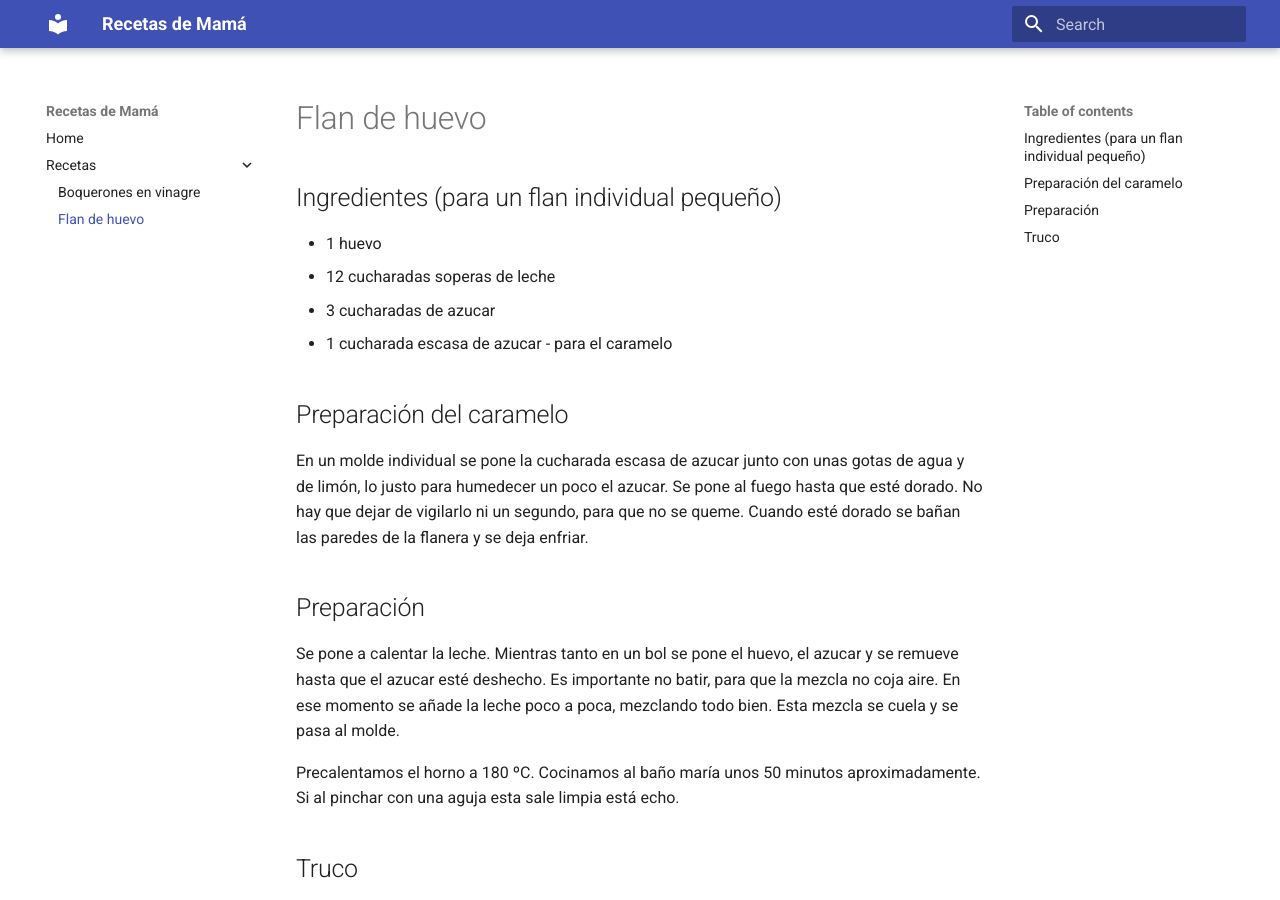
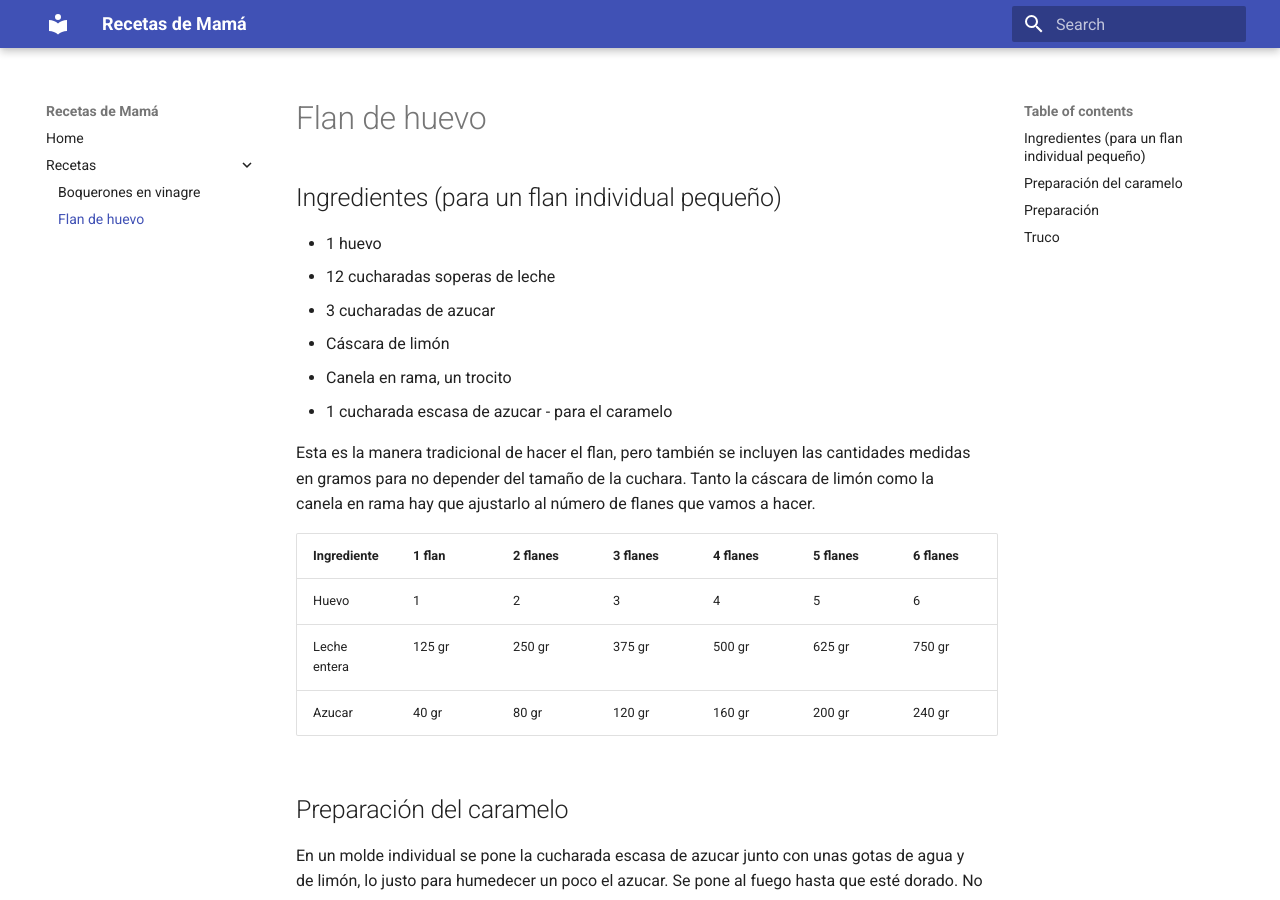
Before and after one commit to cenieto/recetas-mama, an MkDocs documentation site: the page built from docs/recipes/flan-de-huevo.md, in a window 1280 px wide and 900 px high. Built offline with MkDocs 1.6.1 and Material for MkDocs 9.7.7, drawn with Linux system fonts in a browser that asks for light colours.

Commit message:
receta del flan de huevo

```diff
--- a/docs/recipes/flan-de-huevo.md
+++ b/docs/recipes/flan-de-huevo.md
@@ -4,7 +4,17 @@
 * 1 huevo
 * 12 cucharadas soperas de leche
 * 3 cucharadas de azucar
+* Cáscara de limón
+* Canela en rama, un trocito
 * 1 cucharada escasa de azucar - para el caramelo
+
+Esta es la manera tradicional de hacer el flan, pero también se incluyen las cantidades medidas en gramos para no depender del tamaño de la cuchara. Tanto la cáscara de limón como la canela en rama hay que ajustarlo al número de flanes que vamos a hacer.
+
+| Ingrediente | 1 flan | 2 flanes | 3 flanes | 4 flanes | 5 flanes | 6 flanes |
+|-------------|--------|----------|----------|----------|----------|----------|
+| Huevo       | 1      | 2        | 3        | 4        | 5        | 6        |
+| Leche entera| 125 gr | 250 gr   | 375 gr   | 500 gr   | 625 gr   | 750 gr   |
+| Azucar      | 40 gr | 80 gr   | 120 gr   | 160 gr   | 200 gr   | 240 gr   |
 
 ## Preparación del caramelo
 En un molde individual se pone la cucharada escasa de azucar junto con unas gotas de agua y de limón, lo justo para humedecer un poco el azucar. Se pone al fuego hasta que esté dorado. No hay que dejar de vigilarlo ni un segundo, para que no se queme. Cuando esté dorado se bañan las paredes de la flanera y se deja enfriar.
```
